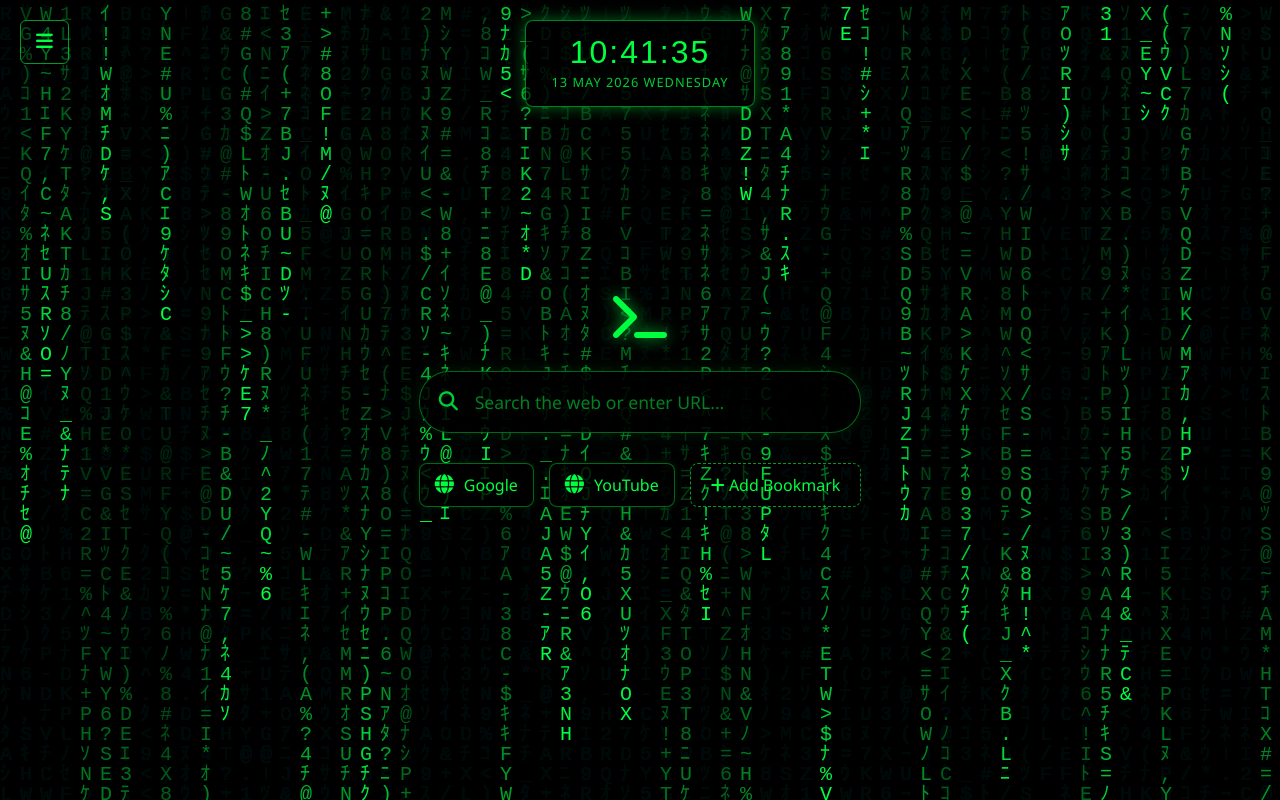
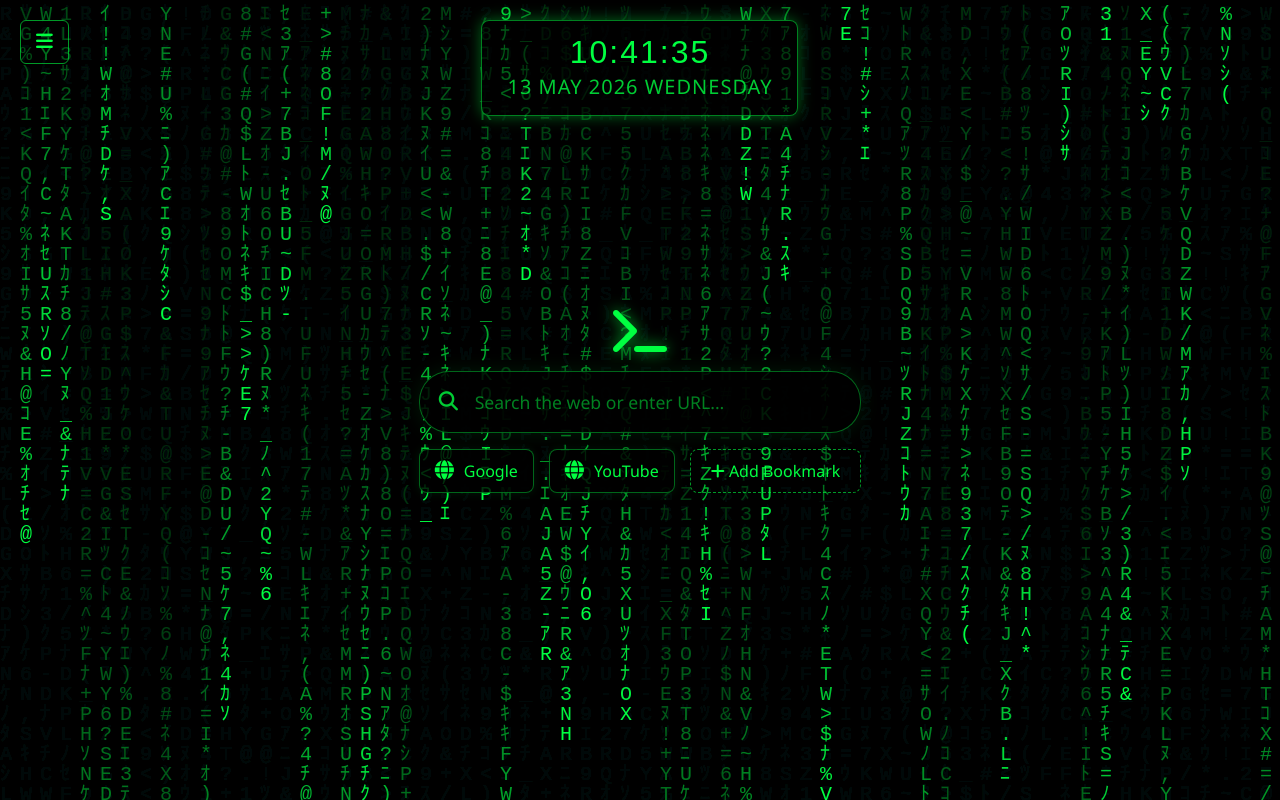
Before and after one commit to fffaheem/Matrix_New_Tab, a browser extension: page index.html in a window 1280 px wide. Drawn offline with Linux system fonts and the light colour scheme.

Commit message:
fixed gap and font size

```diff
--- a/style.css
+++ b/style.css
@@ -167,7 +167,8 @@ input[type="checkbox"] {
     display: flex;
     flex-direction: column;
     align-items: center;
-    gap: 30px;
+    /*gap: 30px;*/
+    gap: 1rem;
     /* Gap between clock and login */
     z-index: 10;
 }
@@ -199,7 +200,7 @@ input[type="checkbox"] {
 }
 
 .date-string {
-    font-size: 0.4em;
+    font-size: 0.625em;
     font-family: var(--ui-font);
     font-weight: 300;
     letter-spacing: 1px;
```
